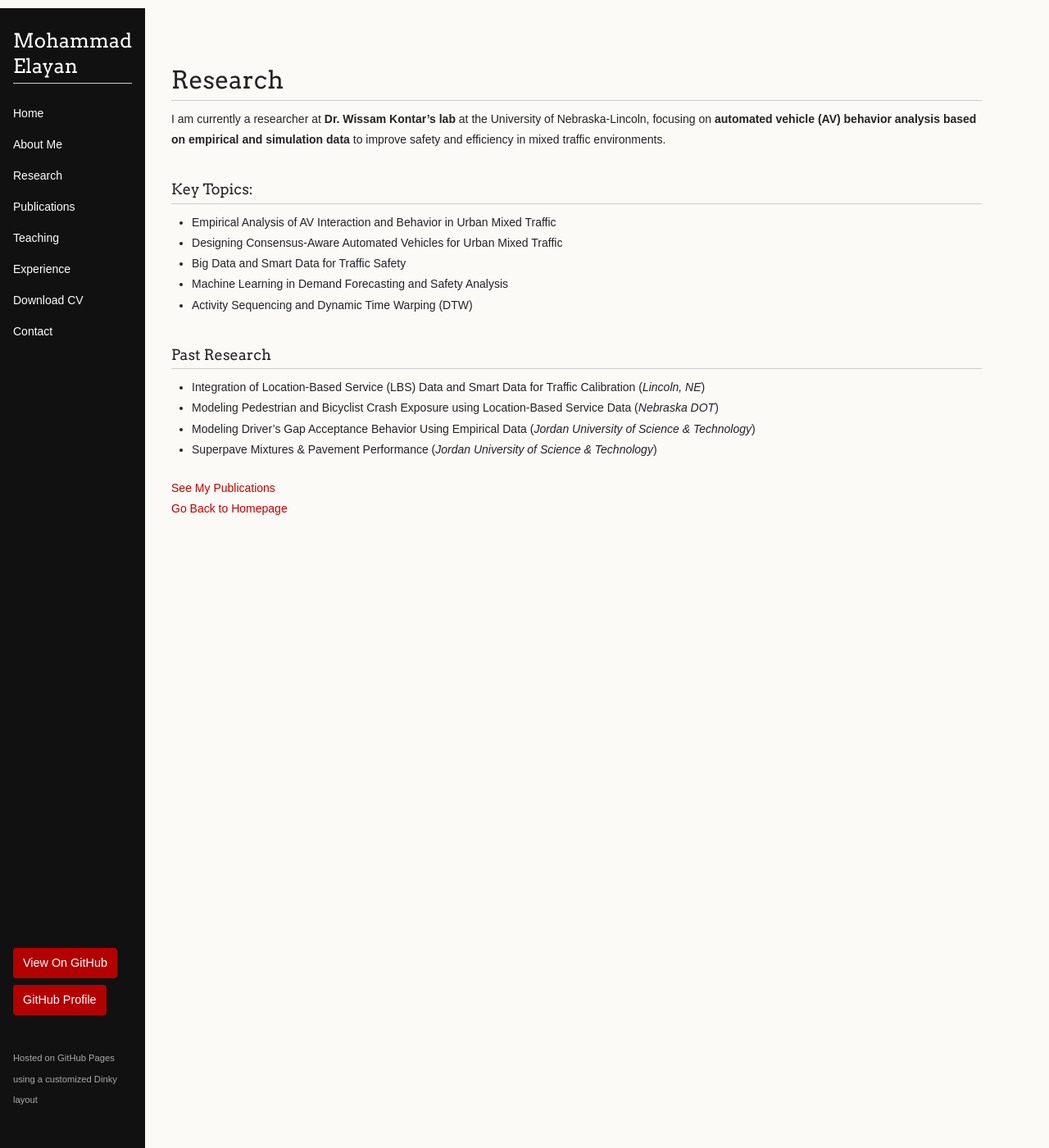
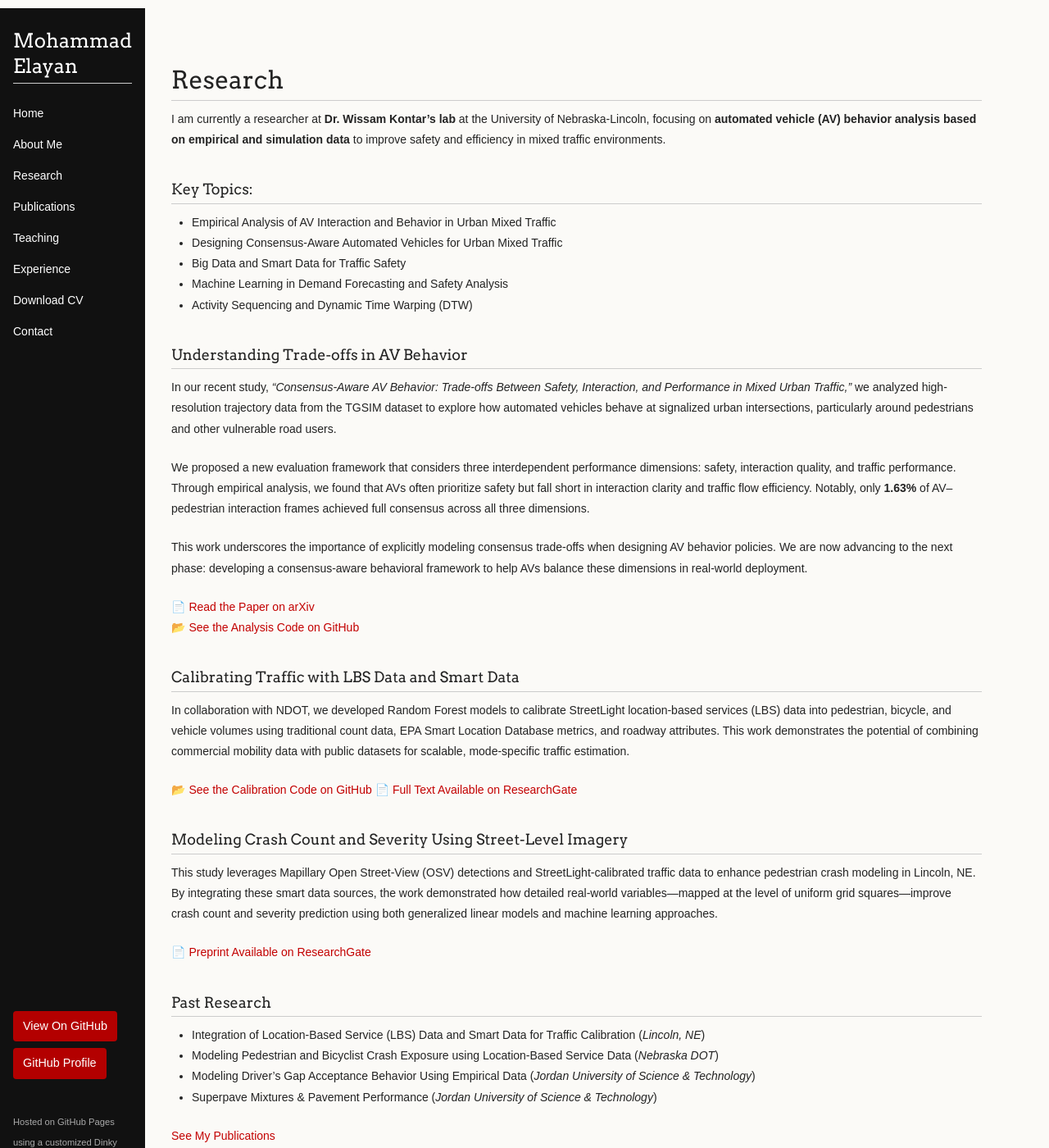
Before and after one commit to mselayan/mselayan.github.io, a Jekyll site: the page built from research.md, in a window 1280 px wide and 1400 px high. Shown: the whole window at 82% size. Built offline with Jekyll 4.4.1, drawn with Linux system fonts in a browser that asks for light colours.

Commit message:
Update research.md

```diff
--- a/research.md
+++ b/research.md
@@ -13,6 +13,30 @@ I am currently a researcher at **Dr. Wissam Kontar’s lab** at the University o
 - Machine Learning in Demand Forecasting and Safety Analysis
 - Activity Sequencing and Dynamic Time Warping (DTW)
 
+### Understanding Trade-offs in AV Behavior
+
+In our recent study, *"Consensus-Aware AV Behavior: Trade-offs Between Safety, Interaction, and Performance in Mixed Urban Traffic,"* we analyzed high-resolution trajectory data from the TGSIM dataset to explore how automated vehicles behave at signalized urban intersections, particularly around pedestrians and other vulnerable road users.
+
+We proposed a new evaluation framework that considers three interdependent performance dimensions: safety, interaction quality, and traffic performance. Through empirical analysis, we found that AVs often prioritize safety but fall short in interaction clarity and traffic flow efficiency. Notably, only **1.63%** of AV–pedestrian interaction frames achieved full consensus across all three dimensions.
+
+This work underscores the importance of explicitly modeling consensus trade-offs when designing AV behavior policies. We are now advancing to the next phase: developing a consensus-aware behavioral framework to help AVs balance these dimensions in real-world deployment.
+
+📄 [Read the Paper on arXiv](https://doi.org/10.48550/arXiv.2505.04379)
+📂 [See the Analysis Code on GitHub](https://github.com/wissamkontar/Consensus-AV-Analysis)
+
+### Calibrating Traffic with LBS Data and Smart Data
+
+In collaboration with NDOT, we developed Random Forest models to calibrate StreetLight location-based services (LBS) data into pedestrian, bicycle, and vehicle volumes using traditional count data, EPA Smart Location Database metrics, and roadway attributes. This work demonstrates the potential of combining commercial mobility data with public datasets for scalable, mode-specific traffic estimation.
+
+📂 [See the Calibration Code on GitHub](https://github.com/Hawkins-TECH-Lab/NDOT-Calibration)
+📄 [Full Text Available on ResearchGate](https://www.researchgate.net/publication/390051928_Integrating_StreetLight_EPS_Smart_Location_Data_and_Road_Attributes_A_Random_Forest_Approach_to_Multi-Modal_Traffic_Calibration_in_Lincoln_Nebraska)
+
+### Modeling Crash Count and Severity Using Street-Level Imagery
+
+This study leverages Mapillary Open Street-View (OSV) detections and StreetLight-calibrated traffic data to enhance pedestrian crash modeling in Lincoln, NE. By integrating these smart data sources, the work demonstrated how detailed real-world variables—mapped at the level of uniform grid squares—improve crash count and severity prediction using both generalized linear models and machine learning approaches.
+
+📄 [Preprint Available on ResearchGate](https://www.researchgate.net/publication/382926999_Better_Safety_Analyses_through_Smarter_Data_Adding_Open-Street-View_and_Traffic_Calibrated-LBS_Data_to_Pedestrian_Crash_Analysis_in_Lincoln_NE)
+
 ### Past Research
 - Integration of Location-Based Service (LBS) Data and Smart Data for Traffic Calibration (*Lincoln, NE*)
 - Modeling Pedestrian and Bicyclist Crash Exposure using Location-Based Service Data (*Nebraska DOT*)
```
